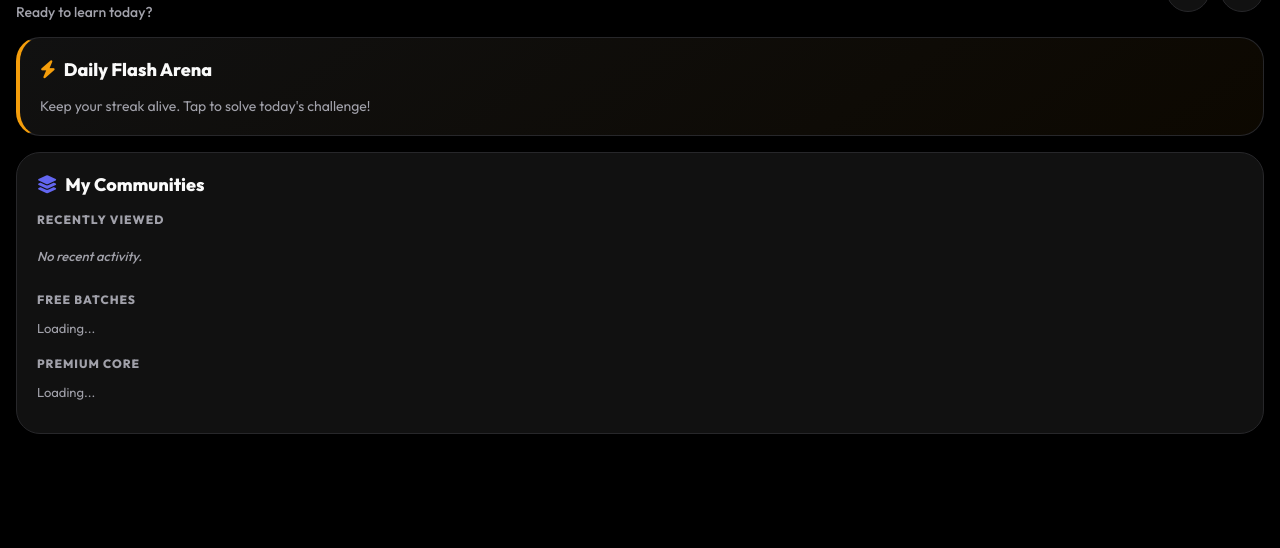
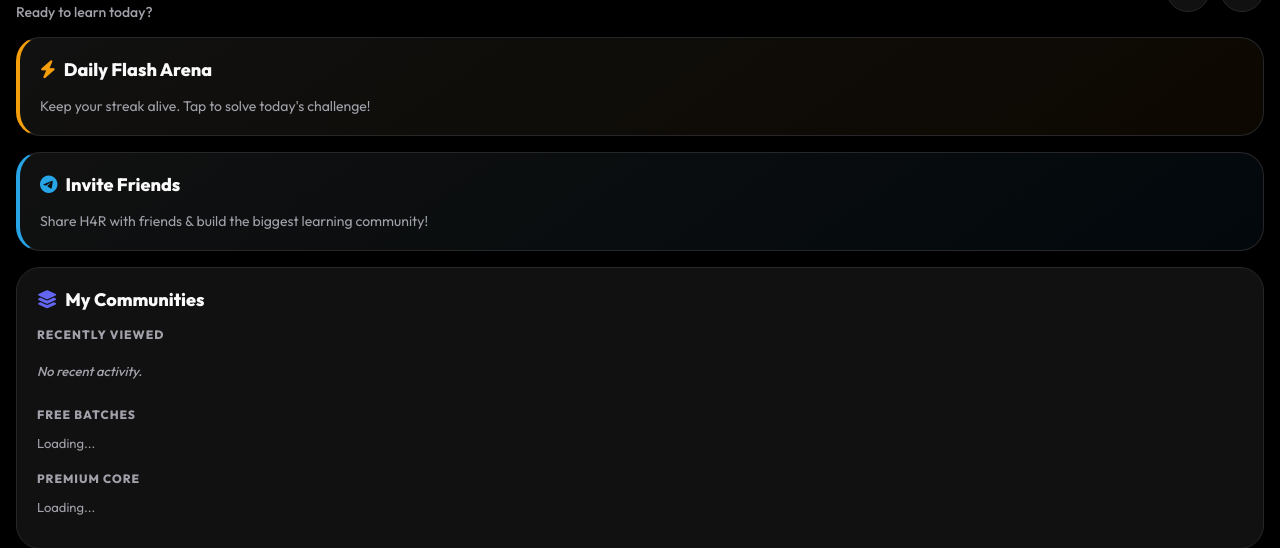
Before and after one commit to itsh4ro5/botupdate, a Python web app: template templates/dashboard.html in a window 1280 px wide. Shown: the part 56-604 px from the top of the page. Run offline with Jinja, Linux system fonts and the light colour scheme; the template is opened without the code that fills it, so the values that code supplies are empty; some libraries are stand-ins or nearby versions.

Commit message:
Add share app functionality and update styles

```diff
--- a/templates/dashboard.html
+++ b/templates/dashboard.html
@@ -30,6 +30,7 @@
         .theme-btn:active { transform: scale(0.85); }
 
         .bento-card { background: var(--bg-surface); border: 1px solid var(--border-subtle); border-radius: 24px; padding: 20px; margin-bottom: 16px; transition: 0.3s; }
+        .bento-card:active { transform: scale(0.98); }
         .section-title { font-size: 18px; font-weight: 800; margin: 0 0 16px 0; color: var(--text-primary); display: flex; align-items: center; gap: 8px;}
         .section-divider { font-size: 12px; font-weight: 800; text-transform: uppercase; letter-spacing: 1px; color: var(--text-secondary); margin: 20px 0 10px 0; }
 
@@ -69,26 +70,27 @@
         <p style="color:var(--text-secondary); font-size:14px; margin:0;">Keep your streak alive. Tap to solve today's challenge!</p>
     </div>
 
+    <div class="bento-card" style="cursor: pointer; border-left: 4px solid #27A5E7; background: linear-gradient(145deg, var(--bg-surface), rgba(39, 165, 231, 0.05));" onclick="shareApp()">
+        <h3 class="section-title"><i class="fa-brands fa-telegram" style="color:#27A5E7;"></i> Invite Friends</h3>
+        <p style="color:var(--text-secondary); font-size:14px; margin:0;">Share H4R with friends & build the biggest learning community!</p>
+    </div>
+
     <div class="bento-card" id="demo-card-sec" style="display: none;">
         <h3 class="section-title"><i class="fa-solid fa-clock-rotate-left" style="color:var(--success);"></i> Active Trials</h3>
         <div id="demo-list"></div>
     </div>
 
-    <!-- SUB DIVIDED BATCHES SECTION -->
     <div class="bento-card full-width">
         <h3 class="section-title"><i class="fa-solid fa-layer-group" style="color:var(--accent-main);"></i> My Communities</h3>
 
-        <!-- RECENTLY VIEWED -->
         <div class="section-divider" style="margin-top:0;">Recently Viewed</div>
         <div id="recent-batch-container">
             <p class="empty-text">No recent activity.</p>
         </div>
 
-        <!-- FREE BATCHES -->
         <div class="section-divider">Free Batches</div>
         <div id="free-batches-list"><p style="color:var(--text-secondary); font-size:13px;">Loading...</p></div>
 
-        <!-- PAID BATCHES -->
         <div class="section-divider">Premium Core</div>
         <div id="paid-batches-list"><p style="color:var(--text-secondary); font-size:13px;">Loading...</p></div>
     </div>
@@ -115,7 +117,7 @@
             document.body.setAttribute('data-theme', savedTheme);
             document.getElementById("theme-icon").className = savedTheme === 'dark' ? "fa-solid fa-moon" : "fa-solid fa-sun";
             document.getElementById("profile-name").innerText = "Hi, " + uName + "!";
-            loadRecentBatch(); // Load local storage batch
+            loadRecentBatch();
         }
 
         function toggleTheme() {
@@ -126,15 +128,20 @@
             document.getElementById("theme-icon").className = theme === 'dark' ? "fa-solid fa-moon" : "fa-solid fa-sun";
         }
 
+        // 🔥 SHARE APP FUNCTION
+        function shareApp() {
+            if(tg.HapticFeedback) tg.HapticFeedback.impactOccurred('medium');
+            let text = `🔥 Join me on H4R Bot!\n\nGet Premium Batches, Daily Flash Challenges, and Free Mock Tests! 🚀👇`;
+            let appLink = "https://t.me/H4R_Contact_bot/App";
+            tg.openTelegramLink(`https://t.me/share/url?url=${encodeURIComponent(appLink)}&text=${encodeURIComponent(text)}`);
+        }
+
         function openBatch(chatId, bName, bCat, bType, bStatus) {
             if(tg.HapticFeedback) tg.HapticFeedback.impactOccurred('medium');
-
-            // Save to LocalStorage for "Recently Viewed"
             let recentData = { id: chatId, name: bName, category: bCat, type: bType, status: bStatus };
             localStorage.setItem('h4r_recent_batch', JSON.stringify(recentData));
-
             tg.openTelegramLink("https://t.me/c/" + String(chatId).replace("-100", "") + "/1");
-            loadRecentBatch(); // Update UI instantly
+            loadRecentBatch();
         }
 
         function loadRecentBatch() {
@@ -144,7 +151,6 @@
                 let isPaid = b.type === 'Premium Core';
                 let badgeClass = isPaid ? 'bg-purple' : 'bg-blue';
                 let borderClass = isPaid ? 'paid-type' : '';
-
                 document.getElementById('recent-batch-container').innerHTML = `
                     <div class="item-row ${borderClass}" onclick="openBatch('${b.id}', '${b.name.replace(/'/g, "\\'")}', '${b.category}', '${b.type}', '${b.status}')">
                         <div><b>${b.name}</b><small>${b.category}</small></div>
```
